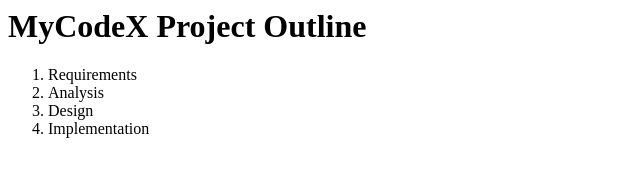
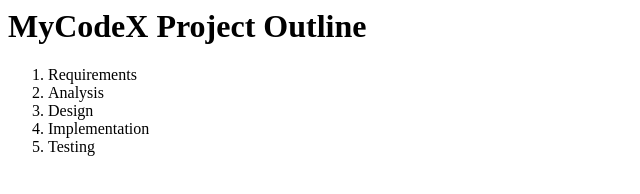
Before and after one commit to amilasoftnet/MyCodeX, a plain HTML site: page index.html in a window 1280 px wide. Shown: the full height of the page, 0-640 px from the left. Drawn offline with Linux system fonts and the light colour scheme.

Commit message:
test added from drive

```diff
--- a/index.html
+++ b/index.html
@@ -10,6 +10,7 @@
 			<li>Analysis</li>
 			<li>Design</li>
 			<li>Implementation</li>
+			<li>Testing</li>
 		</ol>
 	</body>
 
```
